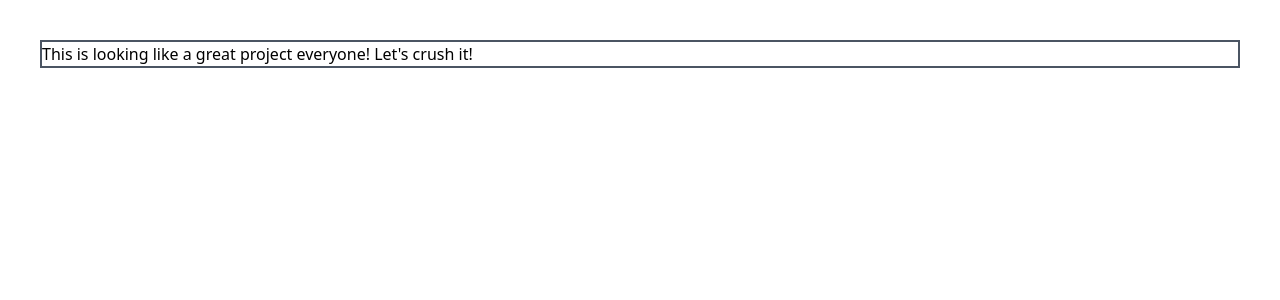
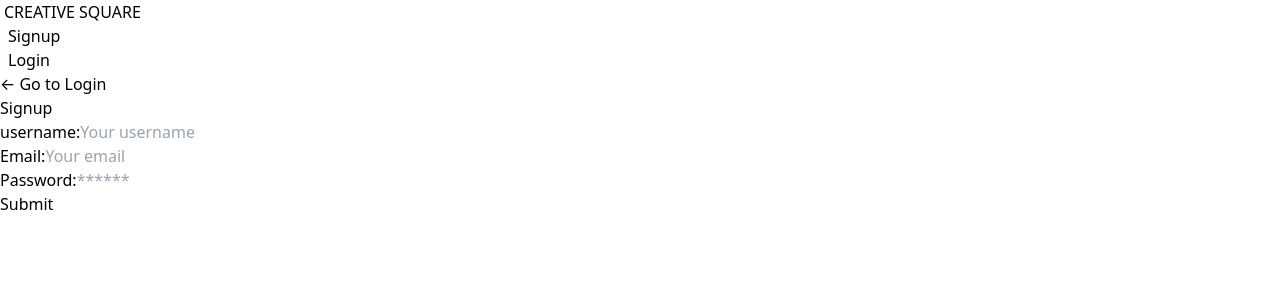
Before and after one commit to Napo-100/creative-square, a React (Create React App) app in the folder client/: page /signup in a window 1280 px wide. Shown: the top 300 px of the page. Built offline with nearby package versions, Linux system fonts and the light colour scheme.

Commit message:
adding signin and signup functionality

```diff
--- a/client/package.json
+++ b/client/package.json
@@ -15,6 +15,7 @@
     "graphql": "^15.4.0",
     "graphql-tag": "^2.11.0",
     "postcss": "^7.0.35",
+    "jwt-decode": "^2.2.0",
     "react": "^17.0.1",
     "react-dom": "^17.0.1",
     "react-router-dom": "^5.2.0",
--- a/client/public/index.html
+++ b/client/public/index.html
@@ -24,7 +24,7 @@
       work correctly both with client-side routing and a non-root public URL.
       Learn how to configure a non-root public URL by running `npm run build`.
     -->
-    <title>React App</title>
+    <title>Creative Square</title>
   </head>
   <body>
     <noscript>You need to enable JavaScript to run this app.</noscript>
--- a/client/src/App.js
+++ b/client/src/App.js
@@ -5,16 +5,36 @@
 import ApolloClient from "apollo-boost";
 // import "./App.css";
 
+import Home from "./pages/Home";
+import Login from "./pages/Login";
+import Signup from "./pages/Signup";
+import Nav from "./components/Nav";
+
 const client = new ApolloClient({
-  uri: "/graphql",
+  request: operation => {
+    const token = localStorage.getItem('id_token');
+
+    operation.setContext({
+      headers: {
+        authorization: token ? `Bearer ${token}` : ''
+      }
+    });
+  },
+  uri: '/graphql'
 });
 // Temporary tailwind template for testing
+
 function App() {
   return (
     <ApolloProvider client={client}>
       <Router>
-        <div className="m-10 border-2 border-gray-600">
-          This is looking like a great project everyone! Let's crush it!
+        <div className="">
+            <Nav />
+            <Switch>
+              <Route exact path="/" component={Home} />
+              <Route exact path="/login" component={Login} />
+              <Route exact path="/signup" component={Signup} />
+            </Switch>
         </div>
       </Router>
     </ApolloProvider>
--- /dev/null
+++ b/client/src/components/Nav/index.js
@@ -0,0 +1,53 @@
+import React from "react";
+import Auth from "../../utils/auth";
+import { Link } from "react-router-dom";
+
+function Nav() {
+
+    function showNavigation() {
+        if (Auth.loggedIn()) {
+            return (
+                <ul className="">
+                    <li className="\">
+                    </li>
+                    <li className="mx-1">
+                        {/* this is not using the Link component to logout or user and then refresh the application to the start */}
+                        <a href="/" onClick={() => Auth.logout()}>
+                            Logout
+              </a>
+                    </li>
+                </ul>
+            );
+        } else {
+            return (
+                <ul className="flex-row">
+                    <li className="mx-1">
+                        <Link to="/signup">
+                            Signup
+              </Link>
+                    </li>
+                    <li className="mx-1">
+                        <Link to="/login">
+                            Login
+              </Link>
+                    </li>
+                </ul>
+            );
+        }
+    }
+
+    return (
+        <header className="flex-row px-1">
+            <h1>
+                <Link to="/">
+            CREATIVE SQUARE
+          </Link>
+            </h1>
+            <nav>
+                {showNavigation()}
+            </nav>
+        </header>
+    );
+}
+
+export default Nav;
--- /dev/null
+++ b/client/src/pages/Home.js
@@ -0,0 +1,26 @@
+import React from "react";
+import Auth from '../utils/auth';
+
+const Home = () => {
+  const loggedIn = Auth.loggedIn();
+  return (
+    <main>
+      <div className="">
+        {loggedIn && (
+          <div className="col-12 mb-3">
+            You are Logged in
+          </div>
+        )}
+
+        {!loggedIn &&(
+          <div>
+            You need to log in
+            </div>
+        )}
+      </div>
+    </main>
+  );
+
+};
+
+export default Home;
--- /dev/null
+++ b/client/src/pages/Login.js
@@ -0,0 +1,74 @@
+import React, { useState } from "react";
+import { useMutation } from '@apollo/react-hooks';
+import { Link } from "react-router-dom";
+import { LOGIN } from "../utils/mutations"
+import Auth from "../utils/auth";
+
+function Login(props) {
+  const [formState, setFormState] = useState({ email: '', password: '' })
+  const [login, { error }] = useMutation(LOGIN);
+
+  const handleFormSubmit = async event => {
+    event.preventDefault();
+    try {
+      const mutationResponse = await login({ variables: { email: formState.email, password: formState.password } })
+      const token = mutationResponse.data.login.token;
+      Auth.login(token);
+    } catch (e) {
+      console.log(e)
+    }
+  };
+
+  const handleChange = event => {
+    const { name, value } = event.target;
+    setFormState({
+      ...formState,
+      [name]: value
+    });
+  };
+
+  return (
+    <div className="">
+      <Link to="/signup">
+        ← Go to Signup
+      </Link>
+
+      <h2>Login</h2>
+      <form onSubmit={handleFormSubmit}>
+        <div className="">
+          <label htmlFor="email">Email address:</label>
+          <input
+            placeholder="youremail@test.com"
+            name="email"
+            type="email"
+            id="email"
+            onChange={handleChange}
+          />
+        </div>
+        <div className="">
+          <label htmlFor="pwd">Password:</label>
+          <input
+            placeholder="******"
+            name="password"
+            type="password"
+            id="pwd"
+            onChange={handleChange}
+          />
+        </div>
+        {
+          error ? <div>
+            <p className="" >The provided credentials are incorrect</p>
+          </div> : null
+        }
+        <div className="">
+          <button type="submit">
+            Submit
+          </button>
+        </div>
+      </form>
+    </div>
+  );
+}
+
+
+export default Login;
--- /dev/null
+++ b/client/src/pages/Signup.js
@@ -0,0 +1,91 @@
+import React, { useState } from "react";
+import { Link } from "react-router-dom";
+import { useMutation } from '@apollo/react-hooks';
+import Auth from "../utils/auth";
+import { ADD_USER } from "../utils/mutations";
+
+function Signup() {
+  const [formState, setFormState] = useState({ username: '', email: '', password: '', creator: false });
+  const [addUser] = useMutation(ADD_USER);
+
+  // update state based on form input changes
+  const handleChange = event => {
+    const { name, value } = event.target;
+
+    setFormState({
+      ...formState,
+      [name]: value
+    });
+  };
+
+  // submit form
+  const handleFormSubmit = async event => {
+    event.preventDefault();
+
+    try {
+      const { data } = await addUser({
+        variables: { ...formState }
+      });
+
+      Auth.login(data.addUser.token);
+    } catch (e) {
+      console.error(e);
+    }
+  };
+
+  return (
+    <div className="">
+      <Link to="/login">
+        ← Go to Login
+      </Link>
+
+      <h2>Signup</h2>
+      <form onSubmit={handleFormSubmit}>
+        <div className="">
+          <label htmlFor="firstName">username:</label>
+          <input
+            className="form-input"
+            placeholder="Your username"
+            name="username"
+            type="username"
+            id="username"
+            value={formState.username}
+            onChange={handleChange}
+          />
+        </div>
+        <div className="">
+          <label htmlFor="email">Email:</label>
+          <input
+            className="form-input"
+            placeholder="Your email"
+            name="email"
+            type="email"
+            id="email"
+            value={formState.email}
+            onChange={handleChange}
+          />
+        </div>
+        <div className="">
+          <label htmlFor="pwd">Password:</label>
+          <input
+            className="form-input"
+            placeholder="******"
+            name="password"
+            type="password"
+            id="pwd"
+            value={formState.password}
+            onChange={handleChange}
+          />
+        </div>
+        <div className="">
+          <button type="submit">
+            Submit
+          </button>
+        </div>
+      </form>
+    </div>
+  );
+
+}
+
+export default Signup;
--- /dev/null
+++ b/client/src/utils/auth.js
@@ -0,0 +1,46 @@
+import decode from 'jwt-decode';
+
+class AuthService {
+  getProfile() {
+    return decode(this.getToken());
+  }
+
+  loggedIn() {
+    // Checks if there is a saved token and it's still valid
+    const token = this.getToken();
+    return !!token && !this.isTokenExpired(token); // handwaiving here
+  }
+
+  isTokenExpired(token) {
+    try {
+      const decoded = decode(token);
+      if (decoded.exp < Date.now() / 1000) {
+        return true;
+      } else return false;
+    } catch (err) {
+      return false;
+    }
+  }
+
+  getToken() {
+    // Retrieves the user token from localStorage
+    return localStorage.getItem('id_token');
+  }
+
+  login(idToken) {
+    // Saves user token to localStorage
+    localStorage.setItem('id_token', idToken);
+
+    window.location.assign('/');
+  }
+
+  logout() {
+    // Clear user token and profile data from localStorage
+    // axios.defaults.headers.common["Authorization"] = null;
+    localStorage.removeItem('id_token');
+    // this will reload the page and reset the state of the application
+    window.location.assign('/');
+  }
+}
+
+export default new AuthService();
--- /dev/null
+++ b/client/src/utils/mutations.js
@@ -0,0 +1,24 @@
+import gql from 'graphql-tag';
+
+export const LOGIN = gql`
+  mutation login($email: String!, $password: String!) {
+    login(email: $email, password: $password) {
+      token
+      user {
+        _id
+      }
+    }
+  }
+`;
+
+export const ADD_USER = gql`
+  mutation addUser($username: String!, $email: String!, $password: String!, $creator: Boolean!) {
+    addUser(username: $username, email: $email, password: $password, creator: $creator) {
+      token
+      user {
+        _id
+        username
+      }
+    }
+  }
+`;
--- /dev/null
+++ b/client/src/utils/queries.js
@@ -0,0 +1,19 @@
+import gql from 'graphql-tag';
+
+export const QUERY_USER = gql`
+{
+  user {
+    firstName
+    lastName
+    username
+    posts {
+      _id
+      createdAt
+      postDescription
+      postType
+      postLink
+      postImage
+    }
+  }
+}
+`;
```
Also changed, not shown: client/src/pages/NoMatch.js (added), 1 other file (tests, documents, lock files or other folders).
